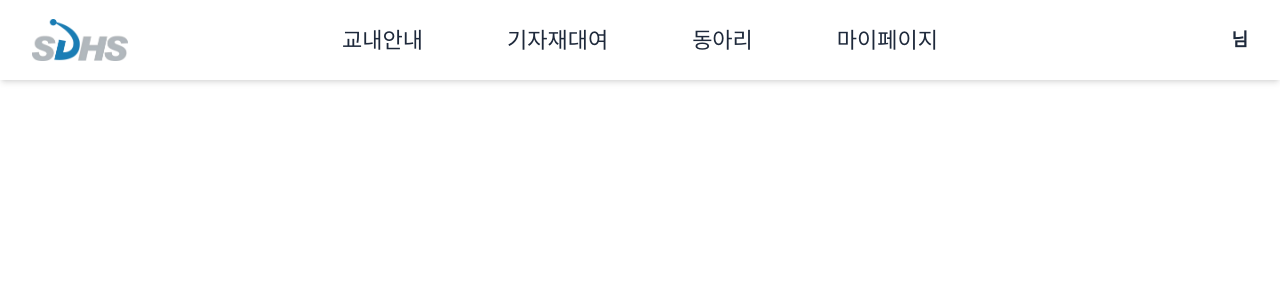
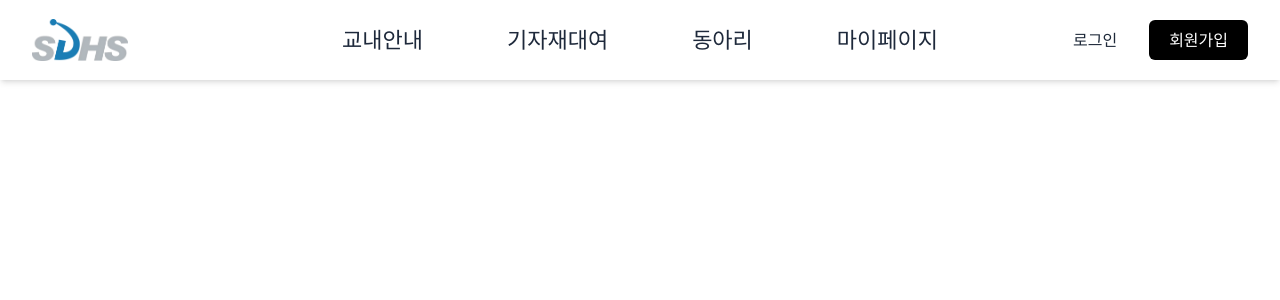
Before and after one commit to Digitech-Hub/DigitechHub-frontend, a React (Vite) app: page /home in a window 1280 px wide. Shown: the top 300 px of the page. Built offline with nearby package versions, Linux system fonts and the light colour scheme; a web font is replaced by a local one.

Commit message:
command: Header 컴포넌트의 복잡한 조건부 렌더링 로직에 주석 추가

```diff
--- a/src/components/layout/Header.tsx
+++ b/src/components/layout/Header.tsx
@@ -2,6 +2,7 @@ import { DigitechLogo } from "@/assets/images";
 import type { HeaderPorps } from "@/types/components";
 import { Link } from "react-router";
 
+// 메뉴 항목 데이터 구조화
 const NAV_ITEMS = [
   { name: "교내안내", path: "/info" },
   { name: "기자재대여", path: "/equipment" },
@@ -36,7 +37,8 @@ export default function Header({ userid, data }: HeaderPorps) {
           ))}
         </nav>
         {/** 로그인 회원가입 또는 사용자 ID 표시 */}
-        {isAuthenticated ? (
+        {/** 임시 논리 부정 연산자 사용 */}
+        {!isAuthenticated ? (
           // 로그인 상태 -> 사용자 ID
           <div className="flex-1 flex justify-end items-center space-x-8">
             <span className="text-lg font-bold">{userid}님</span>
```
